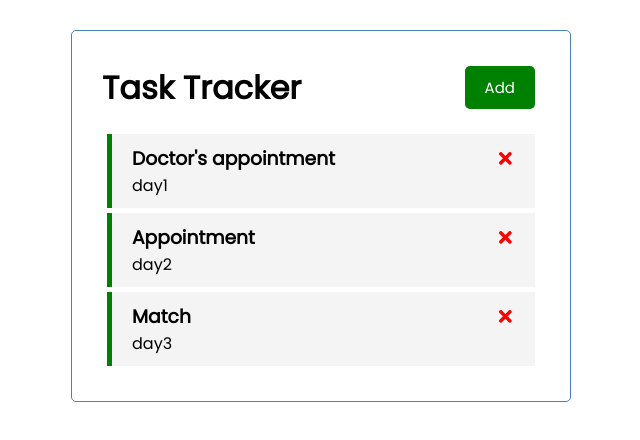
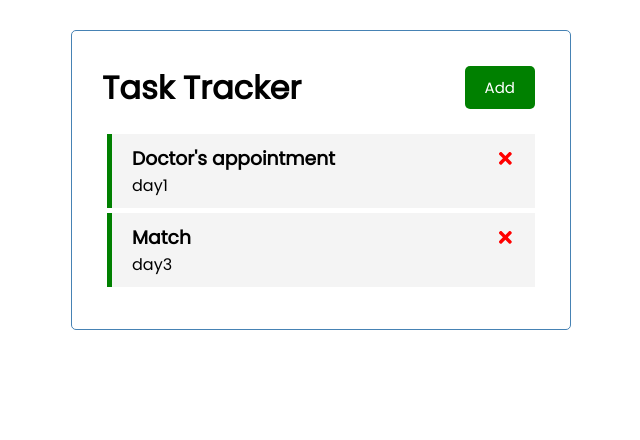
Before and after one commit to nimishbhandari/react-task-tracker, a React (Create React App) app: page / in a window 1280 px wide. Shown: the top 440 px of the page, without its empty margins (319-959 px from the left). Built offline with nearby package versions, Linux system fonts and the light colour scheme; data requests are answered from the project's data file.

Commit message:
json server

```diff
--- /dev/null
+++ b/db.json
@@ -0,0 +1,16 @@
+{
+  "tasks": [
+    {
+      "id": 1,
+      "text": "Doctor's appointment",
+      "day": "day1",
+      "reminder": true
+    },
+    {
+      "id": 3,
+      "text": "Match",
+      "day": "day3",
+      "reminder": true
+    }
+  ]
+}
--- a/package.json
+++ b/package.json
@@ -6,6 +6,7 @@
     "@testing-library/jest-dom": "^5.11.9",
     "@testing-library/react": "^11.2.5",
     "@testing-library/user-event": "^12.7.1",
+    "json-server": "^0.16.3",
     "react": "^17.0.1",
     "react-dom": "^17.0.1",
     "react-icons": "^4.2.0",
@@ -16,7 +17,8 @@
     "start": "react-scripts start",
     "build": "react-scripts build",
     "test": "react-scripts test",
-    "eject": "react-scripts eject"
+    "eject": "react-scripts eject",
+    "server": "json-server --watch db.json --port 3004"
   },
   "eslintConfig": {
     "extends": [
--- a/src/App.js
+++ b/src/App.js
@@ -1,4 +1,4 @@
-import { useState } from "react";
+import { useState, useEffect } from "react";
 import AddTask from "./components/AddTask";
 import Header from "./components/Header";
 import Tasks from "./components/Tasks";
@@ -6,26 +6,23 @@ import Tasks from "./components/Tasks";
 function App() {
   const [showAddTask, setShowAddTask] = useState(false);
 
-  const [tasks, setTasks] = useState([
-    {
-      id: 1,
-      text: "Doctor's appointment",
-      day: "day1",
-      reminder: "true",
-    },
-    {
-      id: 2,
-      text: "Appointment",
-      day: "day2",
-      reminder: "false",
-    },
-    {
-      id: 3,
-      text: "Match",
-      day: "day3",
-      reminder: "true",
-    },
-  ]);
+  const [tasks, setTasks] = useState([]);
+
+  useEffect(() => {
+    const getTasks = async () => {
+      const tasksFromServer = await fetchTasks();
+      setTasks(tasksFromServer);
+    };
+
+    getTasks();
+  }, []);
+
+  // fetch tasks
+  const fetchTasks = async () => {
+    const res = await fetch("http://localhost:3004/tasks");
+    const data = await res.json();
+    return data;
+  };
 
   // Add task
   const addTask = (task) => {
@@ -35,7 +32,10 @@ function App() {
   };
 
   // delete task
-  const deleteTask = (id) => {
+  const deleteTask = async (id) => {
+    await fetch(`http://localhost:3004/tasks/${id}`, {
+      method: "DELETE",
+    });
     setTasks(tasks.filter((task) => task.id !== id));
   };
 
```
Also changed, not shown: 1 other file (tests, documents, lock files or other folders).
